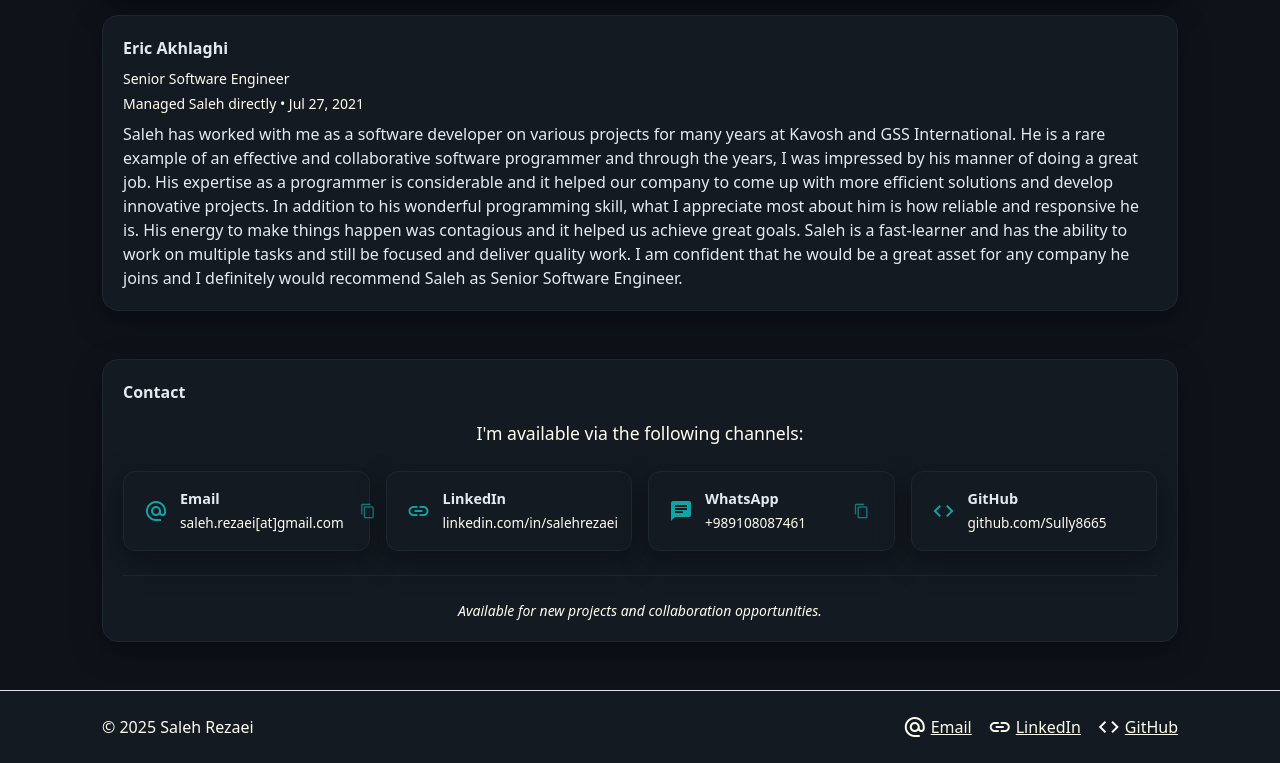
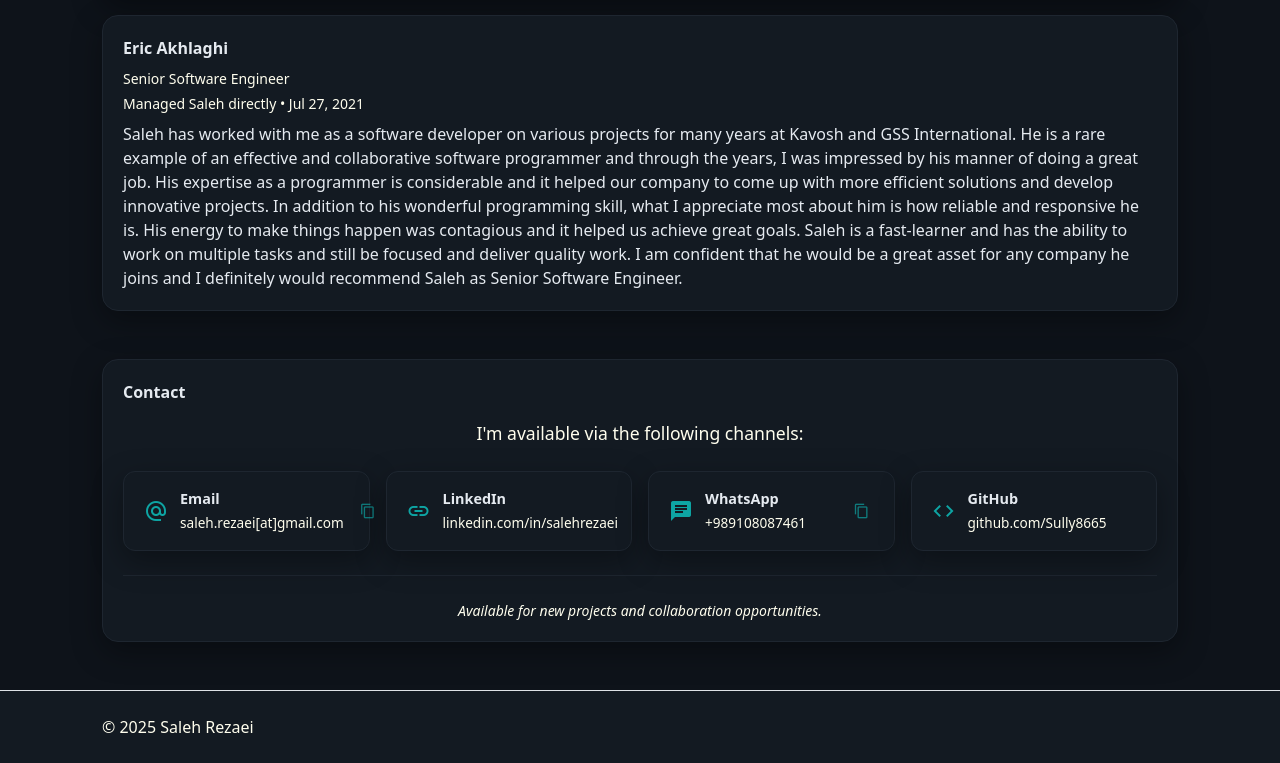
Before and after one commit to Sully8665/home-page, an Angular app: page / in a window 1280 px wide. Shown: the part 2537-3300 px from the top of the page. Built offline with nearby package versions, Linux system fonts and the light colour scheme.

Commit message:
removed links from footer

```diff
--- a/src/app/core/footer/footer.component.html
+++ b/src/app/core/footer/footer.component.html
@@ -1,8 +1,7 @@
-
 <footer class="mt-5 py-4 border-top" style="background: var(--card)">
   <div class="container d-flex flex-column flex-md-row align-items-center justify-content-between gap-3">
     <span class="footer-muted">© {{year}} Saleh Rezaei</span>
-    <div class="d-flex gap-3">
+    <!-- <div class="d-flex gap-3">
       <a href="mailto:saleh.rezaei@gmail.com" class="footer-muted d-inline-flex align-items-center gap-1">
         <mat-icon aria-hidden="true">alternate_email</mat-icon>
         <span>Email</span>
@@ -15,6 +14,6 @@
         <mat-icon aria-hidden="true">code</mat-icon>
         <span>GitHub</span>
       </a>
-    </div>
+    </div> -->
   </div>
 </footer>
```
